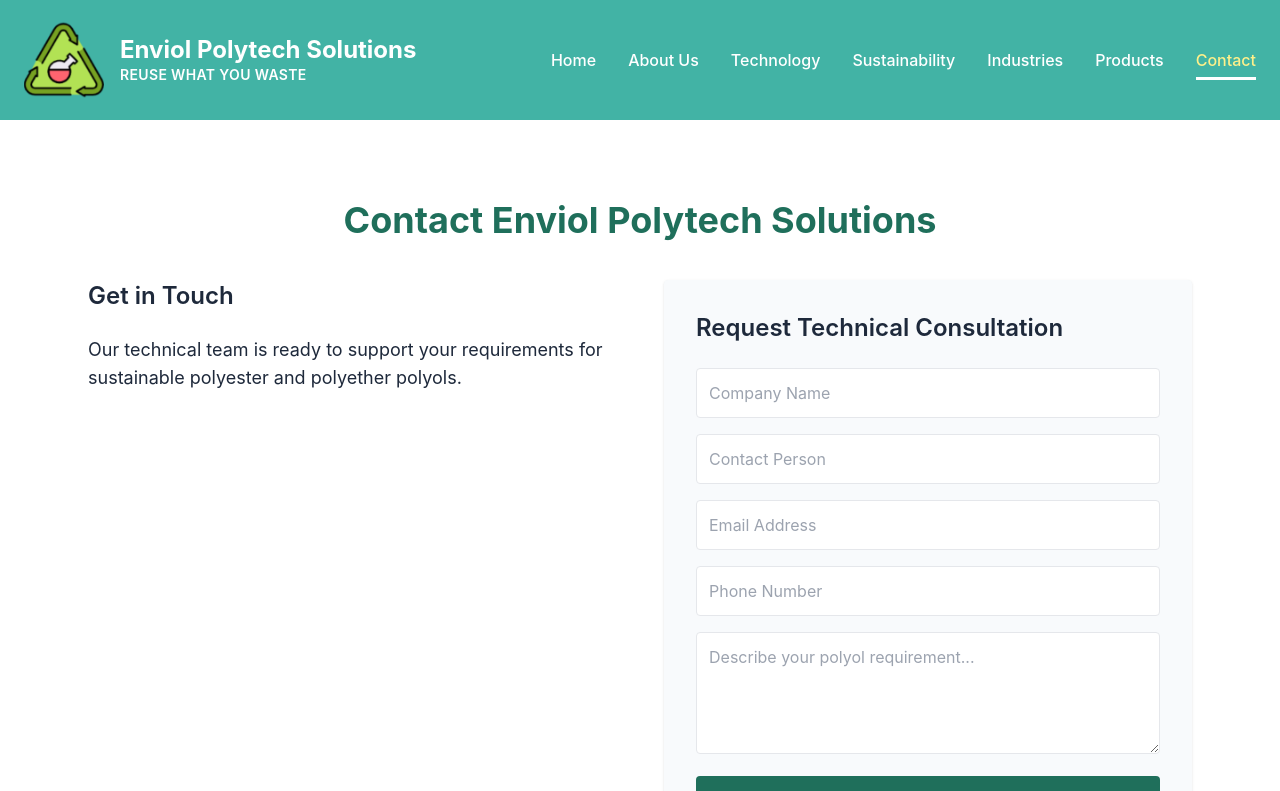
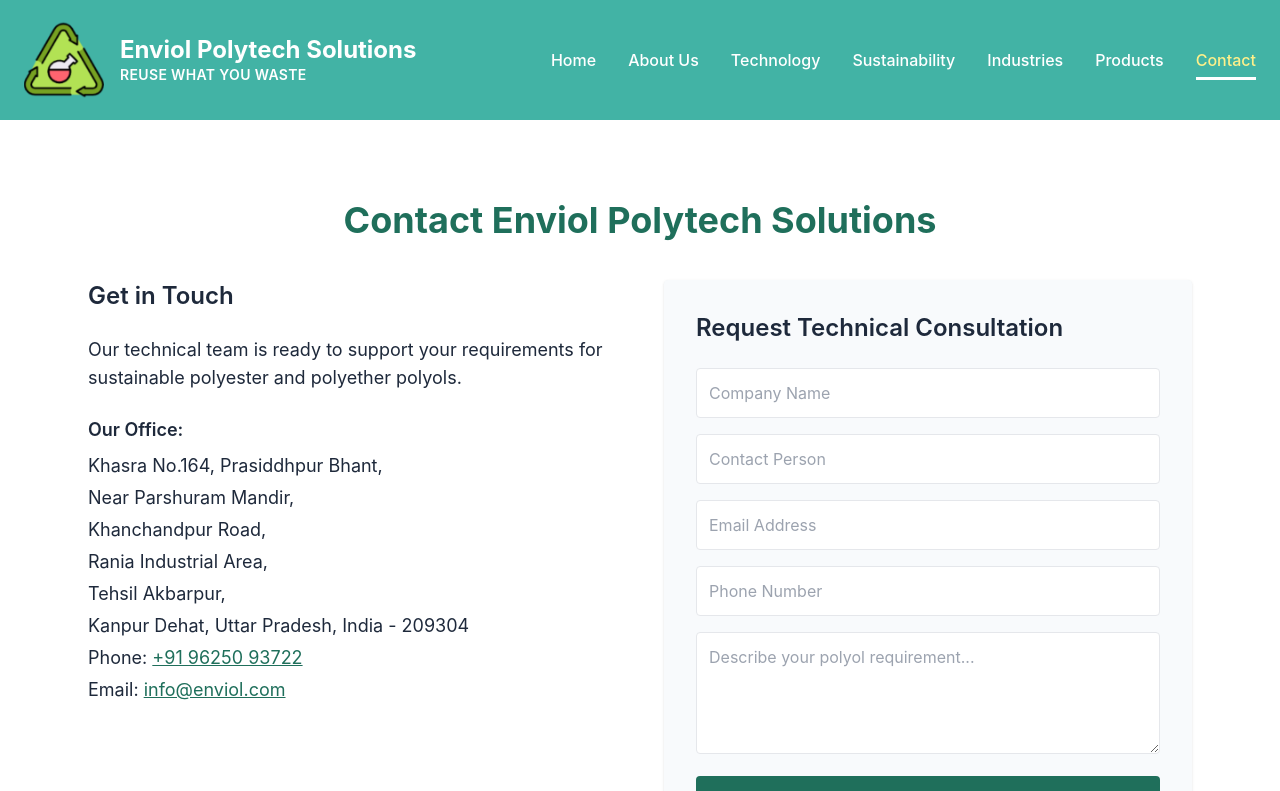
Before and after one commit to vaibhavdwi/enviol-website, a Next.js app: page /contact in a window 1280 px wide. Shown: the top 791 px of the page. Built offline with nearby package versions, Linux system fonts and the light colour scheme.

Commit message:
address update

```diff
--- a/app/contact/page.js
+++ b/app/contact/page.js
@@ -61,6 +61,19 @@
               Our technical team is ready to support your requirements
               for sustainable polyester and polyether polyols.
             </p>
+
+		  {/* ADDRESS SECTION */}
+            <div className="mb-6 text-lg space-y-1">
+              <h3 className="font-semibold mb-2">Our Office:</h3>
+              <p>Khasra No.164, Prasiddhpur Bhant,</p>
+              <p>Near Parshuram Mandir,</p>
+              <p>Khanchandpur Road,</p>
+              <p>Rania Industrial Area,</p>
+              <p>Tehsil Akbarpur,</p>
+              <p>Kanpur Dehat, Uttar Pradesh, India - 209304</p>
+              <p>Phone: <a href="tel:+919625093722" className="text-primary underline">+91 96250 93722</a></p>
+              <p>Email: <a href="mailto:info@enviol.com" className="text-primary underline">info@enviol.com</a></p>
+            </div>
           </div>
 
           {/* RIGHT SIDE - FORM */}
```
